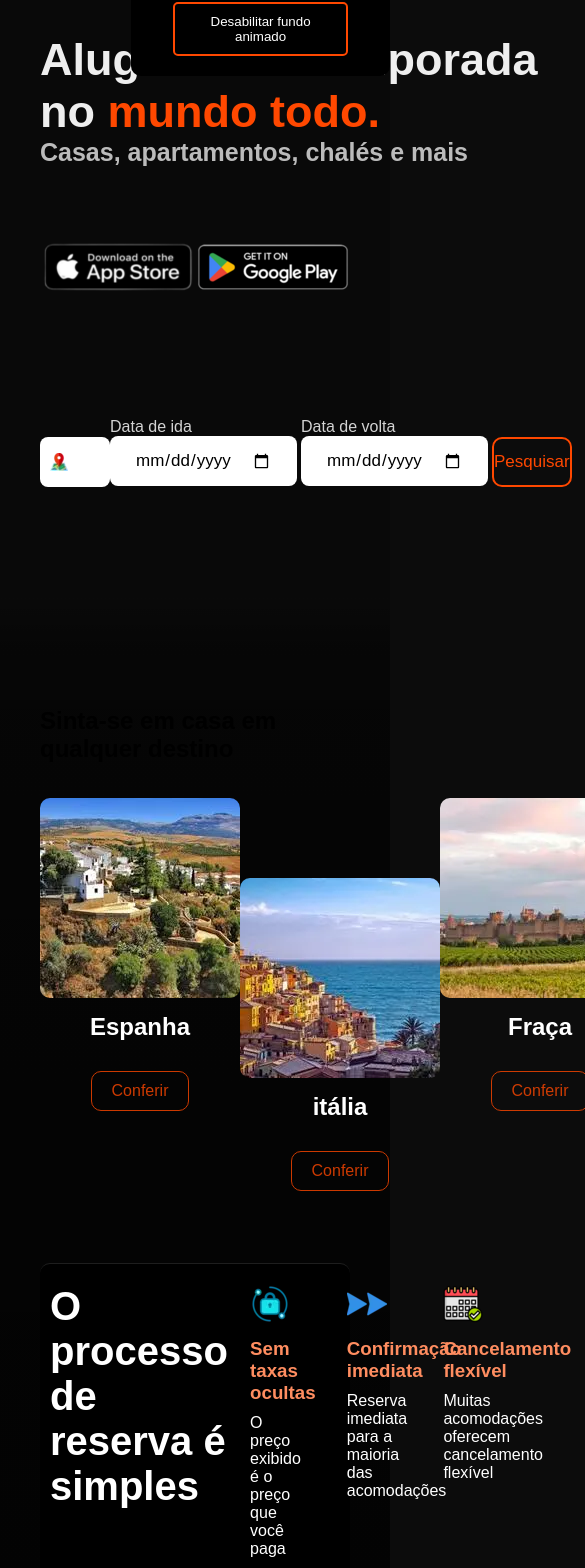
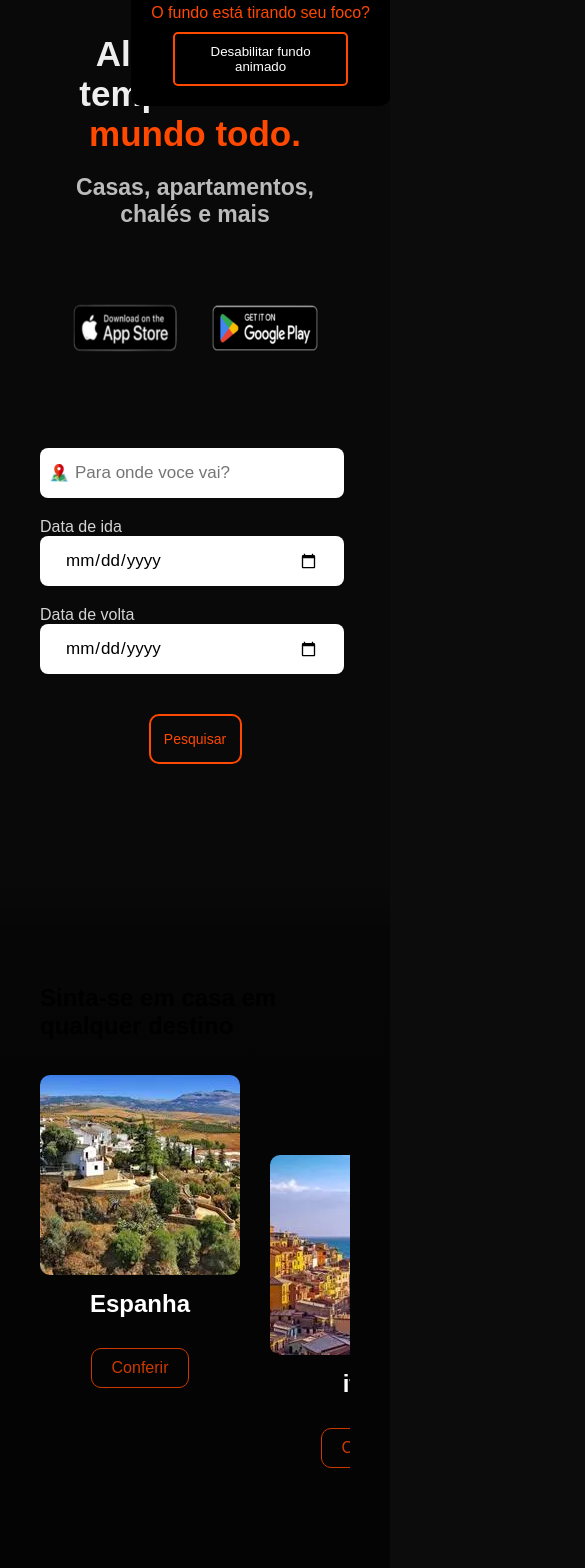
Before and after one commit to desafiogamer/AlugarCasa, an Angular app: page / in a window 390 px wide. Shown: the part 136-1704 px from the top of the page, 585 px wide, since content can reach past the window. Built offline with nearby package versions, Linux system fonts and the light colour scheme.

Commit message:
Adiciona estilos dos apartamentos e seção de descrição

```diff
--- a/src/app/modules/homeSpace/components/apartamentos/apartamentos.component.css
+++ b/src/app/modules/homeSpace/components/apartamentos/apartamentos.component.css
@@ -76,3 +76,41 @@
 .apartamento-box .price strong {
   color: #ffffffea;
 }
+
+@media(max-width: 1100px) {
+  .apartamentos-content {
+      overflow-x: scroll;
+      height: auto;
+      padding-top: 20px;
+      padding-bottom: 20px;
+  }
+
+  .apartamento-box {
+      margin-right: 30px;
+  }
+}
+
+@media(max-width: 700px) {
+
+  .imgApartamento {
+      width: 200px;
+      height: auto;
+  }
+
+  .apartamento-box h4 {
+      margin: 10px 0;
+  }
+
+  .apartamento-box .rating {
+      font-size: 15px;
+      margin-bottom: 20px;
+  }
+
+  .apartamento-box .local {
+      font-size: 15px;
+  }
+
+  .apartamento-box .price {
+      font-size: 15px;
+  }
+}
--- a/src/app/modules/homeSpace/components/apartamentos/apartamentos.component.html
+++ b/src/app/modules/homeSpace/components/apartamentos/apartamentos.component.html
@@ -4,7 +4,7 @@
     <div class="apartamentos-content">
       @for (apartamento of item.arrayOne; track apartamento) {
         <div class="apartamento-box">
-          <img [src]="apartamento.src" [alt]="apartamento.alt" width="250px" height="250px">
+          <img [src]="apartamento.src" [alt]="apartamento.alt" width="250px" height="250px" class="imgApartamento">
           <h2>{{apartamento.title}}</h2>
           <p class="rating"><span>{{apartamento.star}}</span> {{apartamento.nota}}</p>
           <p class="local"><img src="assets/icons/mapa.webp" alt="Local" width="18px" height="18px"> {{apartamento.local}}</p>
@@ -20,7 +20,7 @@
     <div class="apartamentos-content">
       @for (apartamento of item.arrayTwo; track apartamento) {
         <div class="apartamento-box">
-          <img [src]="apartamento.src" [alt]="apartamento.alt" width="250px" height="250px">
+          <img [src]="apartamento.src" [alt]="apartamento.alt" width="250px" height="250px" class="imgApartamento">
           <h2>{{apartamento.title}}</h2>
           <p class="rating"><span>{{apartamento.star}}</span> {{apartamento.nota}}</p>
           <p class="local"><img src="assets/icons/mapa.webp" alt="Local" width="18px" height="18px">{{apartamento.local}}</p>
@@ -36,7 +36,7 @@
     <div class="apartamentos-content">
       @for (apartamento of item.arrayThree; track apartamento) {
         <div class="apartamento-box">
-          <img [src]="apartamento.src" [alt]="apartamento.alt" width="250px" height="250px">
+          <img [src]="apartamento.src" [alt]="apartamento.alt" width="250px" height="250px" class="imgApartamento">
           <h2>{{apartamento.title}}</h2>
           <p class="rating"><span>{{apartamento.star}}</span> {{apartamento.nota}}</p>
           <p class="local"><img src="assets/icons/mapa.webp" alt="Local" width="18px" height="18px"> {{apartamento.local}}</p>
--- a/src/app/modules/homeSpace/components/descricao/descricao.component.css
+++ b/src/app/modules/homeSpace/components/descricao/descricao.component.css
@@ -40,3 +40,63 @@
 .descricao-one p {
   color: white;
 }
+
+@media(max-width: 900px) {
+  .descricao {
+      flex-direction: column;
+      align-items: center;
+  }
+
+  .title-des {
+      width: 40%;
+      margin-bottom: 20px;
+      text-align: center;
+  }
+
+  .descricao {
+      margin-top: 100px;
+  }
+
+  .descricao-content {
+      width: 100%;
+      display: flex;
+      align-items: center;
+      justify-content: center;
+  }
+
+  .descricao-one {
+      display: flex;
+      flex-direction: column;
+      align-items: center;
+      text-align: center;
+      width: 100%;
+      margin: 0 10px;
+  }
+}
+
+@media(max-width: 510px) {
+  .title-des{
+    width: 100%;
+  }
+
+  .title-des h2 {
+    font-size: 30px;
+  }
+
+  .descricao-content {
+      display: flex;
+      flex-direction: column;
+  }
+
+  .descricao-one {
+      margin-bottom: 20px;
+  }
+
+  .descricao-one h3 {
+      font-size: 15px;
+  }
+
+  .descricao-one p {
+      font-size: 15px;
+  }
+}
--- a/src/app/modules/homeSpace/components/paises/paises.component.css
+++ b/src/app/modules/homeSpace/components/paises/paises.component.css
@@ -87,3 +87,18 @@ button:hover .index {
   opacity: 1;
   width: 120%;
 }
+
+@media(max-width: 1100px) {
+  .paises {
+      width: 100%;
+      height: auto;
+      margin: 20px auto;
+      display: grid;
+      grid-template-columns: repeat(5, 1fr);
+      overflow-x: scroll;
+  }
+}
+
+.card {
+  margin-right: 30px;
+}
--- a/src/app/modules/homeSpace/pages/inicio/inicio.component.css
+++ b/src/app/modules/homeSpace/pages/inicio/inicio.component.css
@@ -194,11 +194,38 @@ footer p {
   text-align: center;
 }
 
-footer i {
-  background: #ff4800;
-  color: white;
-  border-radius: 10px;
-  padding: 5px;
-  margin-left: 10px;
-  transition: .3s;
+@media(max-width: 1000px) {
+  nav {
+    display: none;
+  }
+
+  .login {
+      display: none;
+  }
+
+  #btn-menu {
+      display: block;
+  }
 }
+
+@media(max-width: 700px) {
+  footer {
+    padding: 20px 20px;
+  }
+
+  footer p {
+      font-size: 15px;
+      text-align: left;
+  }
+}
+
+@media(max-width: 510px) {
+  footer {
+    padding: 20px 20px;
+    flex-direction: column;
+  }
+
+  footer p {
+      margin-bottom: 15px;
+  }
+}
--- a/src/app/modules/homeSpace/pages/inicio/inicio.component.html
+++ b/src/app/modules/homeSpace/pages/inicio/inicio.component.html
@@ -33,7 +33,7 @@
       <p>Direitos autorais © Todos os direitos reservados.</p>
     </div>
     <div>
-      <a href="#inicio"><img src="assets/icons/seta-para-cima-min.webp" alt="IconSeta"></a>
+      <a href="#inicio"><img src="assets/icons/seta-para-cima-min.webp" alt="IconSeta" width="30px" height="30px"></a>
     </div>
   </footer>
 </main>
--- a/src/app/modules/homeSpace/sections/home/home.component.css
+++ b/src/app/modules/homeSpace/sections/home/home.component.css
@@ -211,3 +211,75 @@
   background: var(--main-second-color);
   color: white;
 }
+
+@media(max-width: 1000px) {
+  .datas button {
+    font-size: 14px;
+  }
+}
+
+@media(max-width: 768px) {
+  .arrumarConfig{
+    display: block;
+  }
+
+  .desabilitar{
+    top: 120px;
+  }
+
+  .habilitar{
+      top: 120px;
+  }
+
+  .title {
+    margin: 0 auto;
+    width: 90%;
+  }
+
+  .title h1 {
+      text-align: center;
+  }
+
+  .title h2 {
+      text-align: center;
+  }
+
+  .icones {
+      width: 100%;
+      display: flex;
+      justify-content: center;
+  }
+
+  .icones a img {
+      margin-left: 0;
+  }
+
+  .datas {
+    flex-direction: column;
+    margin-top: 20px;
+  }
+
+  .ida,
+  .lugar {
+      margin-bottom: 40px;
+  }
+}
+
+@media(max-width: 400px) {
+  .title h1 {
+      font-size: 35px;
+      margin-bottom: 20px;
+  }
+
+  .title h2 {
+      font-size: 23px;
+  }
+
+  .icones a {
+      width: 140px;
+  }
+
+  .icones a img {
+      width: 140px;
+  }
+}
```
